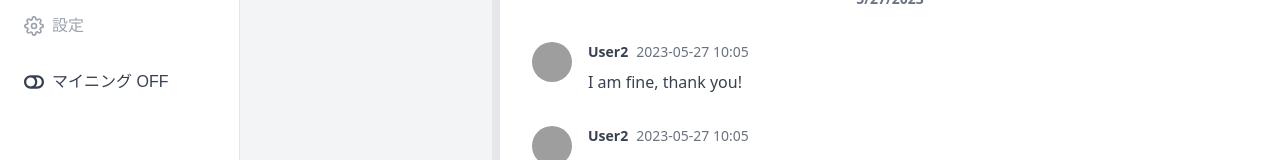
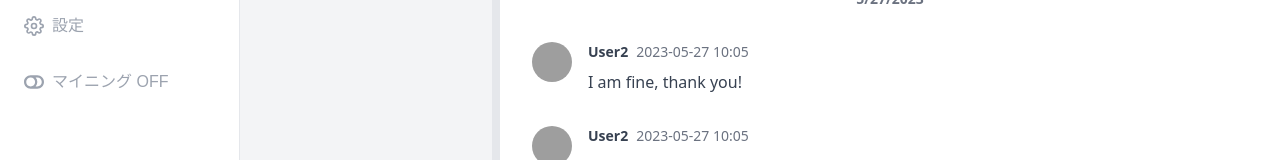
Before and after one commit to motxx/nostr-webclient, a React (Create React App) app: page /public-channel in a window 1280 px wide. Shown: the part 418-578 px from the top of the page. Built offline with nearby package versions, Linux system fonts and the light colour scheme; grey boxes are pictures that could not be loaded; a web font is replaced by a local one.

Commit message:
feat: miningボタンの色調整

```diff
--- a/src/components/Navigation/NavigationSidebar.tsx
+++ b/src/components/Navigation/NavigationSidebar.tsx
@@ -56,9 +56,11 @@ const NavigationSidebar: React.FC<NavigationSidebarProps> = ({
           {isMining ? (
             <FaToggleOn className="text-xl text-green-500" />
           ) : (
-            <FaToggleOff className="text-xl" />
+            <FaToggleOff className="text-xl text-gray-400 dark:text-gray-500" />
           )}
-          <span className="hidden lg:block">
+          <span
+            className={`hidden lg:block ${isMining ? 'text-gray-600 dark:text-gray-200' : 'text-gray-400 dark:text-gray-500'}`}
+          >
             {isMining ? 'マイニング ON' : 'マイニング OFF'}
           </span>
         </div>
```
